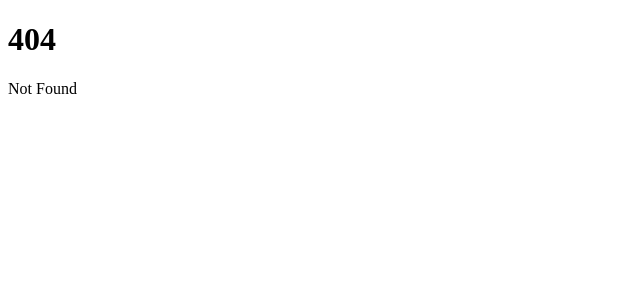
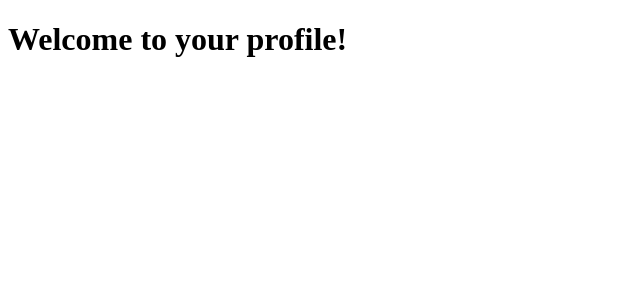
Before and after one commit to cs-24-sw-3-09/KunstenCMSFrontend, a SvelteKit app: page /profile in a window 1280 px wide. Before the commit this address had no page. Shown: the top 300 px of the page, without its empty margins (0-640 px from the left). Built offline with nearby package versions, Linux system fonts and the light colour scheme.

Commit message:
initial commit

```diff
--- /dev/null
+++ b/src/routes/profile/+page.svelte
@@ -0,0 +1,3 @@
+<div>
+    <h1>Welcome to your profile!</h1>
+</div>
```
